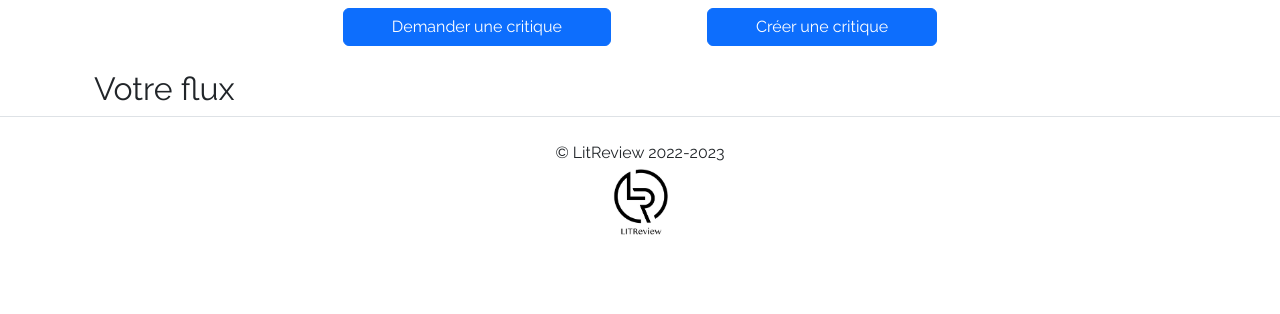
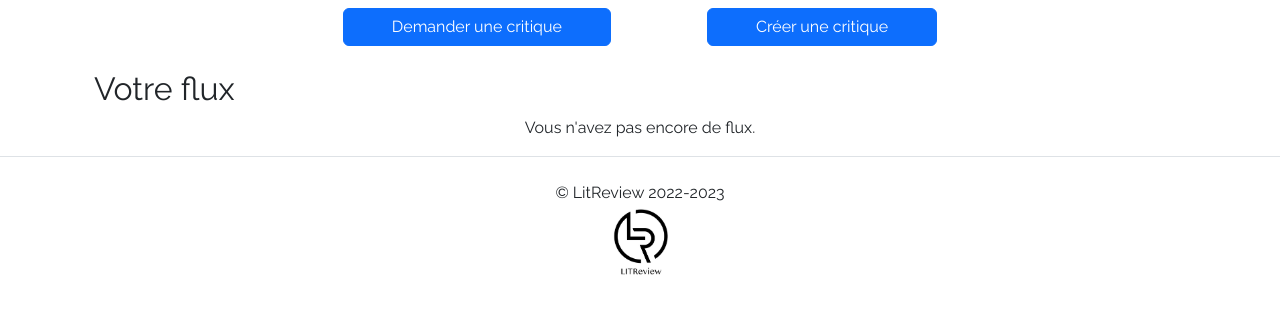
Before and after one commit to memphis-tools/oc_projet9_appli_web_django, a Django app: page / in a window 1280 px wide. Shown: the part 241-555 px from the top of the page. Run offline with Django 3.2, Linux system fonts and the light colour scheme; a user stored in the database is signed in; data comes from the database, SQL or seed files in the repository; some libraries are stand-ins or nearby versions.

Commit message:
17-vue Flux, afficher  (le cas échéant) un message: Vous n'avez pas encore de flux.

```diff
--- a/litreview/templates/litreview/feed.html
+++ b/litreview/templates/litreview/feed.html
@@ -44,6 +44,10 @@
     <div class="paginator_container d-flex flex-row flex-md-column">
       {% include 'litreview/partials/page_navigator.html' %}
     </div>
+    {% else %}
+    <div class="d-flex flex-row justify-content-center">
+        <p>Vous n'avez pas encore de flux.</p>
+    </div>
     {% endif %}
 </div>
 {% endblock content %}
```
